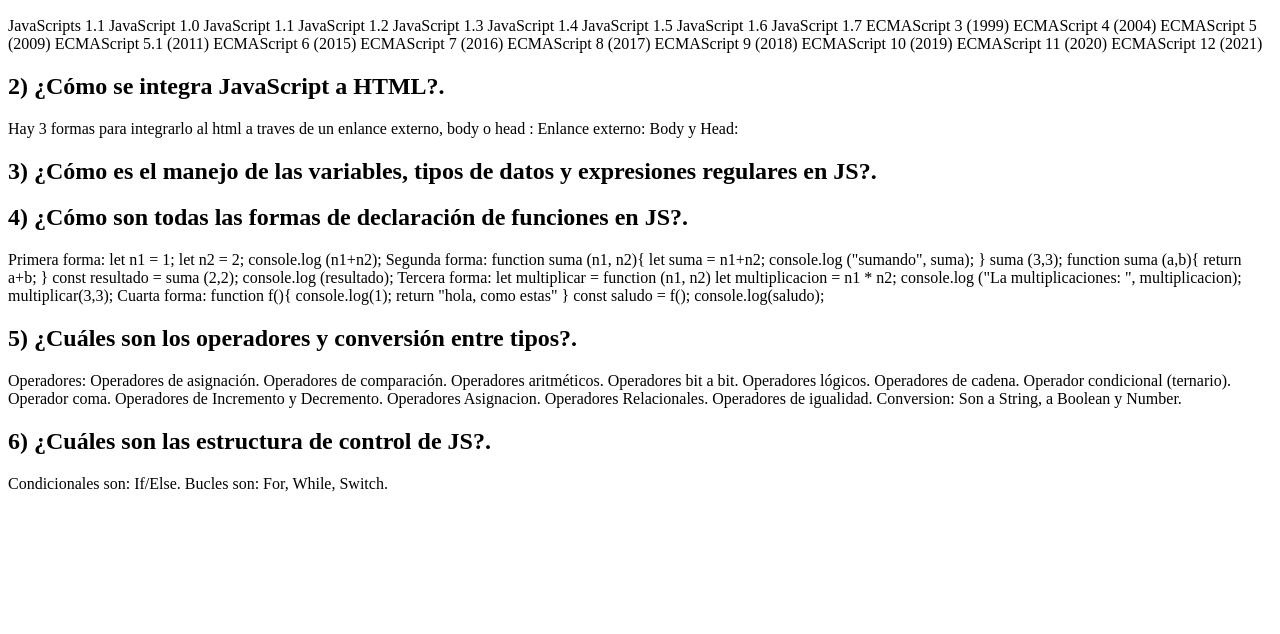
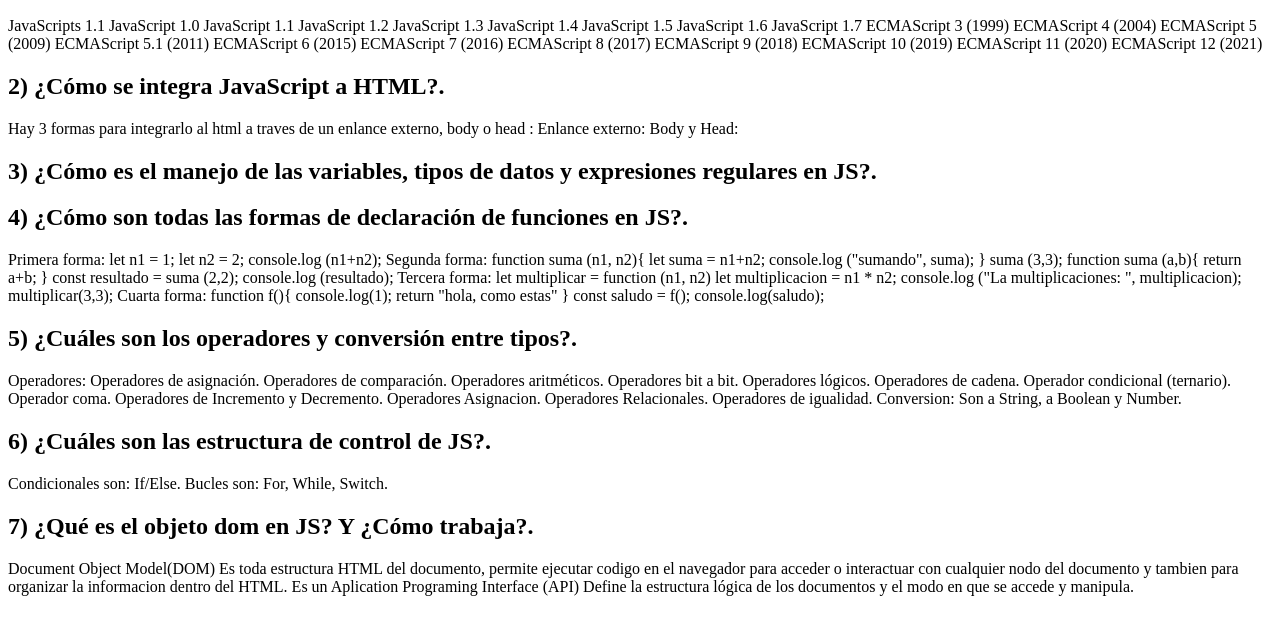
Before and after one commit to Facundo7Rodriguez/Trabajo-Practico-N6-JS-, a plain HTML site: page index.html in a window 1280 px wide. Shown: the part 110-744 px from the top of the page. Drawn offline with Linux system fonts and the light colour scheme.

Commit message:
Ejercicio 7

```diff
--- a/index.html
+++ b/index.html
@@ -102,5 +102,11 @@
             Condicionales son: If/Else.
             Bucles son: For, While, Switch.
         </p>
+
+        <h2>7) ¿Qué es el objeto dom en JS? Y ¿Cómo trabaja?.</h2>
+        <p>
+           Document Object Model(DOM) Es toda estructura HTML del documento, permite ejecutar codigo en el navegador para acceder o interactuar con cualquier nodo del documento y tambien para organizar la informacion dentro del HTML. Es un Aplication Programing Interface (API)
+           Define la estructura lógica de los documentos y el modo en que se accede y manipula.
+        </p>
 </body>
 </html>
```
